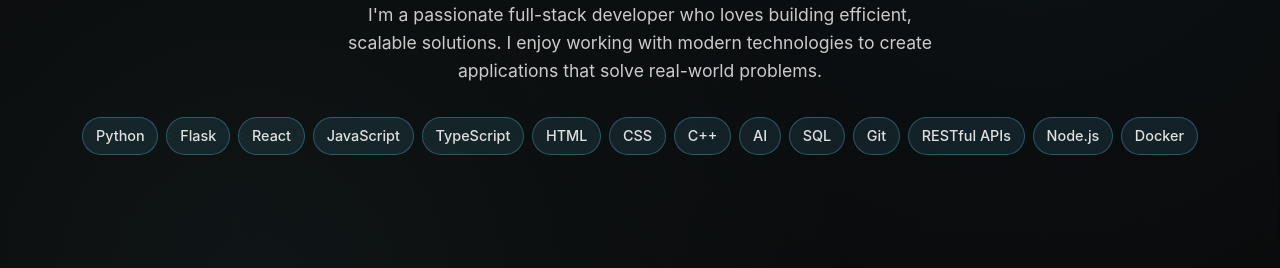
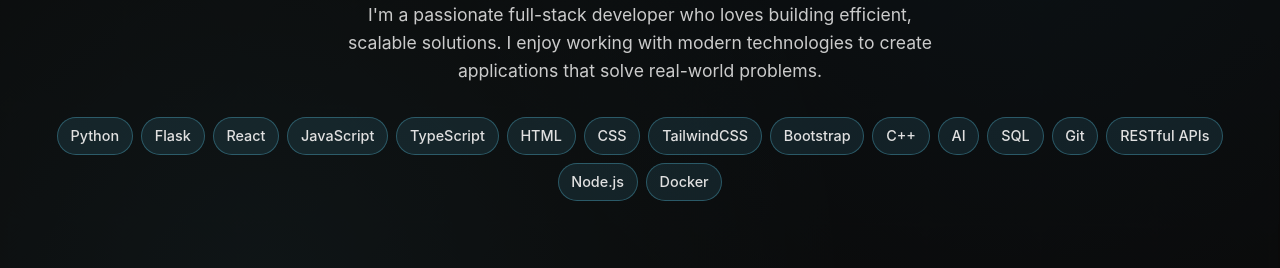
Before and after one commit to jasonk189/Portfolio-Website, a plain HTML site: page index.html in a window 1280 px wide. Shown: the part 339-607 px from the top of the page. Drawn offline with Linux system fonts and the light colour scheme.

Commit message:
Added tech

```diff
--- a/index.html
+++ b/index.html
@@ -29,6 +29,8 @@
         <span class="skill-tag">TypeScript</span>
         <span class="skill-tag">HTML</span>
         <span class="skill-tag">CSS</span>
+        <span class="skill-tag">TailwindCSS</span>
+        <span class="skill-tag">Bootstrap</span>
         <span class="skill-tag">C++</span>
         <span class="skill-tag">AI</span>
         <span class="skill-tag">SQL</span>
```
